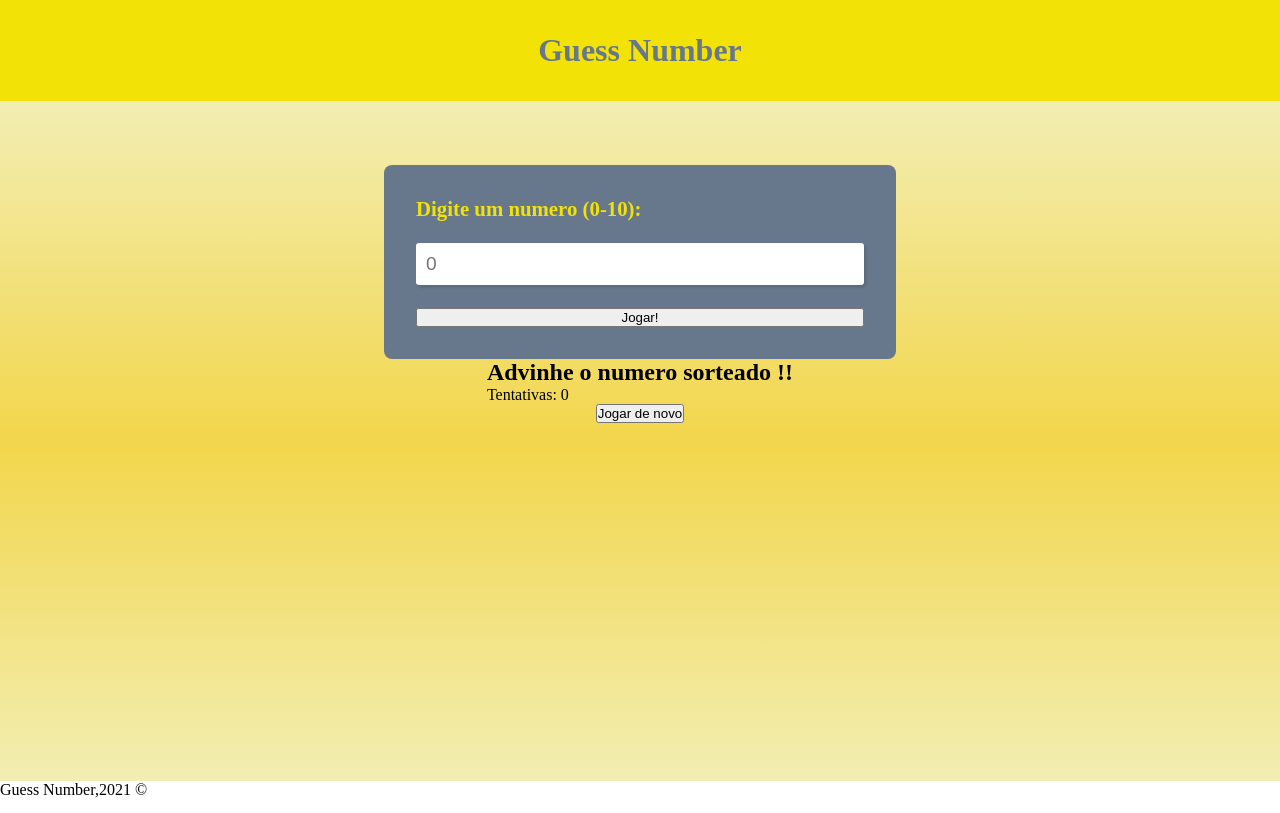
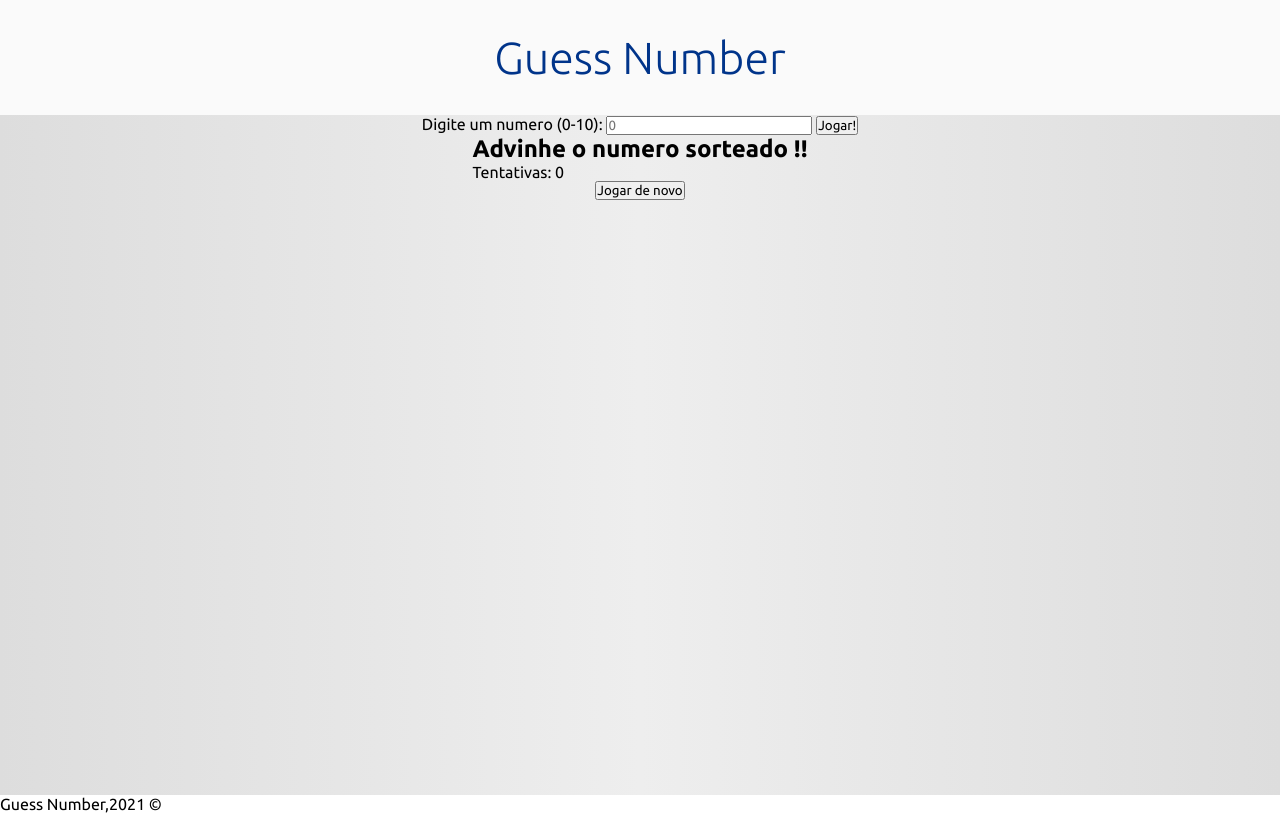
Before and after one commit to daddariob/gues-number, a plain HTML site: page index.html in a window 1280 px wide. Drawn offline with Linux system fonts and the light colour scheme.

Commit message:
Update style.css

```diff
--- a/style.css
+++ b/style.css
@@ -1,24 +1,32 @@
 @import url('https://fonts.googleapis.com/css2?family=Ubuntu:ital,wght@0,300;0,400;0,500;0,700;1,500;1,700&display=swap');
+
+:root{
+    --white:#fafafa;
+    --blue:#00348a;
+    --blue-light:#0bbbd6;
+
+}
 
 *{
     margin: 0;
     padding: 0;
     box-sizing: border-box;
-    font-family: 'ubuntu'sans-serif;
+    font-family: 'ubuntu',sans-serif;
     text-decoration: none;
 }
 
 header{
     width: 100%;
-    text-align: center;
+    text-align:center;
     padding: 2rem;
     box-shadow: 0px 2px 4px 2px rgba(0, 0, 0, 0.5);
-    background-color:#F2E205;
+    background-color: var(--white);
 }
 
 header a h1{
-    color:#68788C ;
-    font-size: 300;
+    color: var(--blue);
+    font-size: 2.8rem;
+    font-weight: 300;
 }
 
 .container{
@@ -28,41 +36,5 @@ header a h1{
     flex-direction: column;
     align-items: center;
     justify-content: flex-start;
-    background: linear-gradient(#F2EEB3,#F2D64B,#f2eeb3);
+    background: linear-gradient(to right,#ddd,#eee,#ddd);
 }
-
-.container form{
-    background:#68788C ;
-    display: flex;
-    flex-direction: column;
-    width: 40%;
-    padding: 2rem;
-    margin-top: 5%;
-    border-radius: 0.5rem;
-}
-
-.container form label{
-    color: #F2E205;
-    font-size: 1.3rem;
-    font-weight: 600;
-
-}
-
-.container form input{
-    border: 0;
-    outline: 0;
-    margin: 5% 0px;
-    padding: 10px;
-    font-size: 1.2rem;
-    font-weight: 300;
-    border-radius: 0.2rem;
-    box-shadow: 2px 2px 2px 1px rgba(0, 0, 0, 0.1);
-}
-
-.container form input:focus {
-    box-shadow: inset 1px 2px 4px 2px rgba(0, 0, 0, 0.1);
-}
-
-.container form button{
-    cursor: pointer;
-}
```
